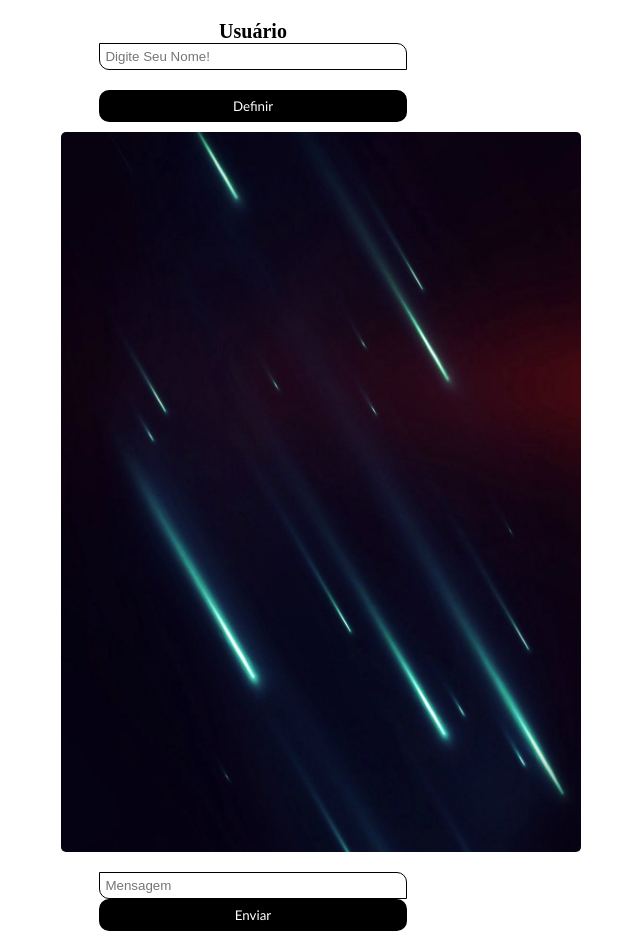
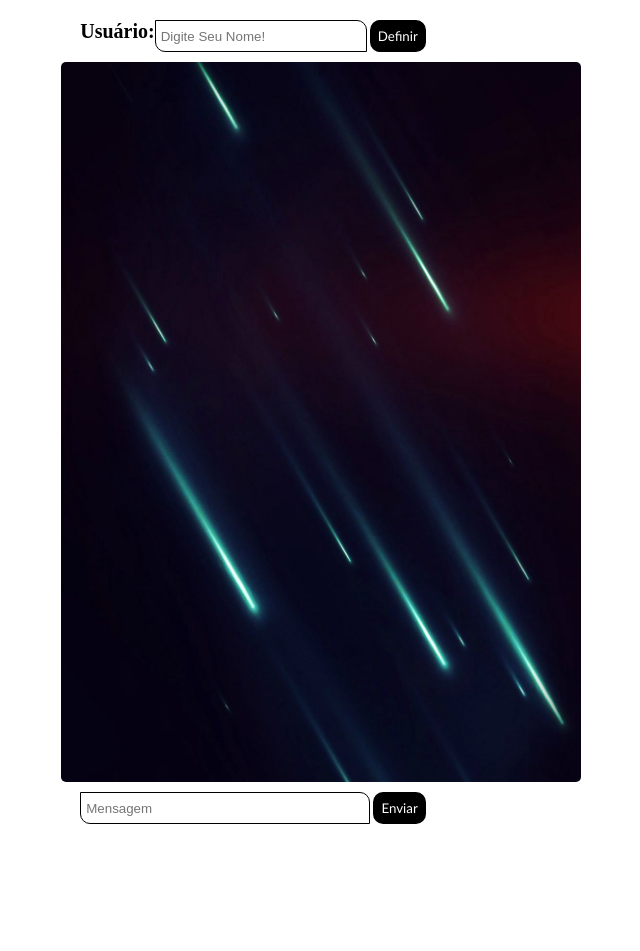
Before and after one commit to yohran1/CHAT, a website: page public/index.html in a window 1280 px wide. Shown: the whole page, without its empty margins (387-1027 px from the left). After the commit the page ends 844 px from the top, so only its background shows below. Drawn offline with nearby package versions, Linux system fonts and the light colour scheme; no server answers.

Commit message:
Atualização no style

```diff
--- a/public/index.html
+++ b/public/index.html
@@ -13,7 +13,7 @@
 
             <div class="form">
                 <form name="user_form_name" id="user_form">
-                    <p><b>Usuário</b></p>
+                    <p><b>Usuário: </b></p>
                     <input name="user" id="user" type="text" placeholder="Digite Seu Nome!">
                     <button type="submit">Definir</button>
                 </form>
@@ -21,7 +21,7 @@
 
             <div id="messages"></div>
 
-            <div class="form">
+            <div class="in">
                 <form name="message_form_name" id="message_form">
                     <input name="msg" id="message" type="text" placeholder="Mensagem">
                     <button type="submit">Enviar</button>
--- a/public/styles/style.css
+++ b/public/styles/style.css
@@ -1,38 +1,42 @@
 *{
     margin: 0;
     padding: 0;
-    /* box-sizing: border-box; */
 }
 .container{
     width: 30vw;
+    margin: auto;
 }
 .form{
-    width: 80%;
+    width: 90%;
     margin: auto;
     display: flex;
+    flex-direction: row;
     justify-content: center;
 
 }
 form{
+    display: flex;
+    flex-direction: inherit;
+    justify-content: space-between;
     width: 100%;
-    display: flex;
-    flex-direction: column;
 }
 p{
     display: flex;
-    justify-content: center;
+    flex-direction: column;
+
     font-size: 20px;
     padding: 0;
     margin: 0;
 }
 #user{
+    width: 100%;
     padding: 5px;
-    margin-bottom: 20px;
     border-radius: 0 10px 0 10px;
     border: 1px solid black;
 }
 #messages{
     width: 80%;
+    margin: auto;
     background-image: url("../img/wallpaper.jpeg");
     background-repeat: no-repeat;
     background-size: cover;
@@ -41,15 +45,25 @@ p{
     height: 700px;
     border-radius: 5px;
 }
+.in{
+    width: 90%;
+    margin: auto;
+    display: flex;
+    flex-direction: row;
+    justify-content: center;
+}
+#message_form{
+    display: flex;
+    flex-direction: inherit;
+    justify-content: space-between;
+    width: 100%;
+}
 div{
     padding: 10px;
-    margin: auto;
 }
 ul{
     width: 50%;
     list-style: none;
-    /* background-color: aqua;
-    border: 1px solid black; */
 }
 li{
     background-color: gainsboro;
@@ -59,12 +73,13 @@ li{
     border: 1px solid black;
 }
 #message{
+    width: 100%;
     padding: 5px;
-    margin-top: 10px;
     border-radius: 0 10px 0 10px;
     border: 1px solid black;
 }
 button{
+    margin-left: 3px;
     padding: 8px;
     border: transparent;
     border-radius: 10px;
```
